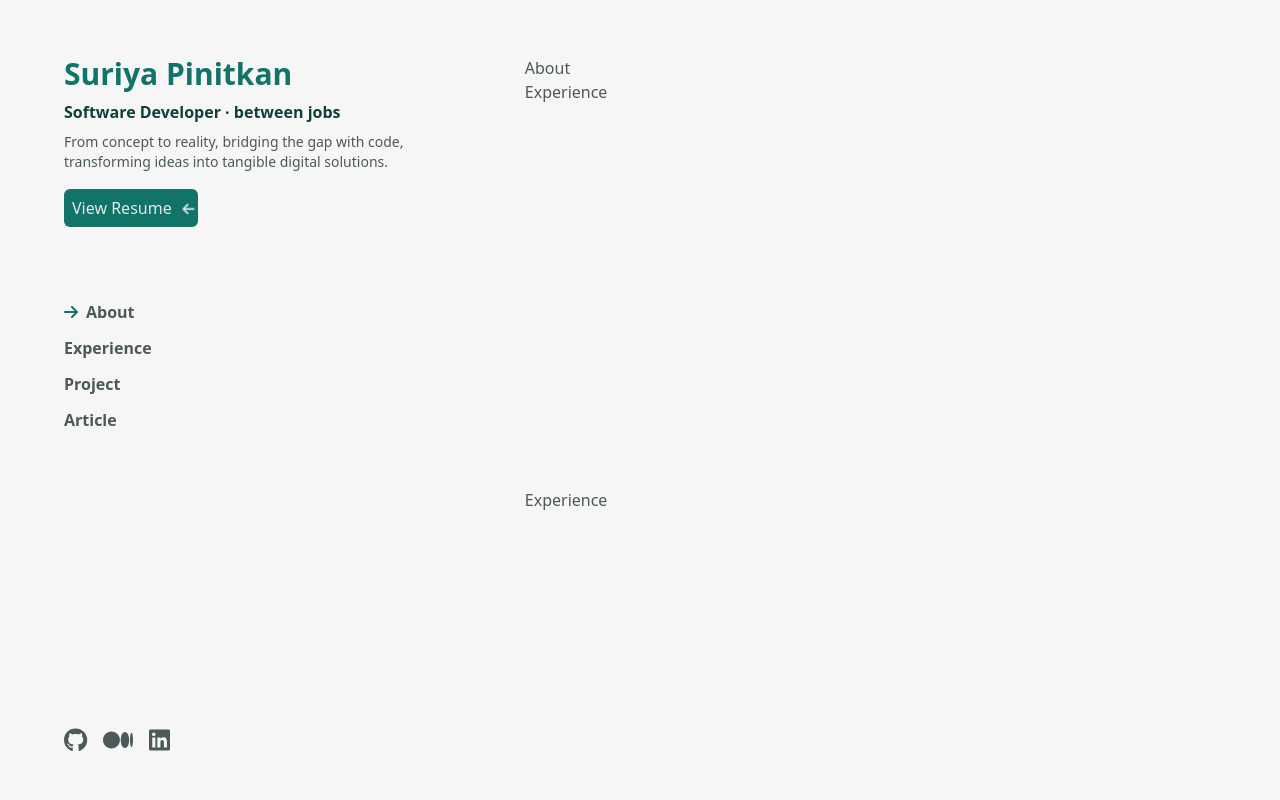
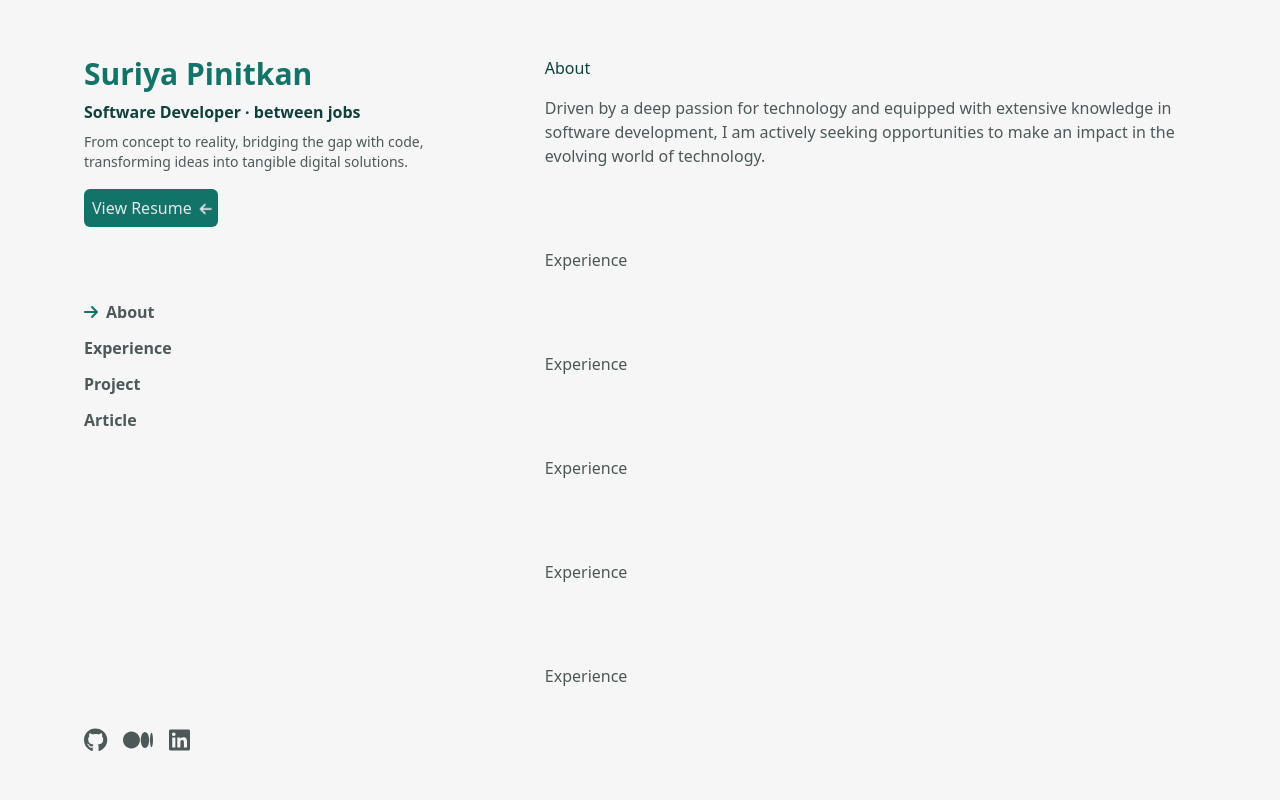
Before and after one commit to suriyapi/vitereact, a React (Vite) app: page / in a window 1280 px wide. Shown: the top 800 px of the page. Built offline with nearby package versions, Linux system fonts and the light colour scheme.

Commit message:
edit about

```diff
--- a/src/App.jsx
+++ b/src/App.jsx
@@ -4,7 +4,7 @@ import RightSection from './sections/RightSection'
 
 function App() {
   return (
-    <div className='mt-14 mx-auto max-w-6xl grid grid-cols-[40%_60%]'>
+    <div className='mt-14 mx-auto max-w-6xl grid lg:grid-cols-[40%_60%]'>
       <LeftSection />
       <RightSection />
     </div>
--- /dev/null
+++ b/src/contents/about.js
@@ -0,0 +1,4 @@
+export const data = {
+    title:"About",
+    descrition:"Driven by a deep passion for technology and equipped with extensive knowledge in software development, I am actively seeking opportunities to make an impact in the evolving world of technology.",
+}
--- /dev/null
+++ b/src/sections/About/index.jsx
@@ -0,0 +1,12 @@
+import { data } from '../../contents/about';
+
+const About = () => {
+  return (
+    <div className='space-y-4'>
+      <div className='text-primaryAccent font-medium'>{data.title}</div>
+      <div>{data.descrition}</div>
+    </div>
+  )
+}
+
+export default About;
--- a/src/sections/LeftSection/index.jsx
+++ b/src/sections/LeftSection/index.jsx
@@ -4,7 +4,7 @@ import Navbar from "../Navbar";
 
 const LeftSection = () => {
   return (
-    <div>
+    <div className="px-5">
         <div className='sticky top-14 grid grid-rows-[35%_45%_20%] h-[87vh]'>
             <Header />
             <Navbar />
--- a/src/sections/RightSection/index.jsx
+++ b/src/sections/RightSection/index.jsx
@@ -1,12 +1,14 @@
+import About from "../About";
+
 const RightSection = () => {
   return (
-    <div>
-        <div>About</div>
-        <div className='mb-96'>Experience</div>
-        <div className='mb-96'>Experience</div>
-        <div className='mb-96'>Experience</div>
-        <div className='mb-96'>Experience</div>
-        <div className='mb-96'>Experience</div>
+    <div className="grid gap-y-4 px-5">
+        <About />
+        <div>Experience</div>
+        <div>Experience</div>
+        <div>Experience</div>
+        <div>Experience</div>
+        <div>Experience</div>
       </div>
   )
 }
```
